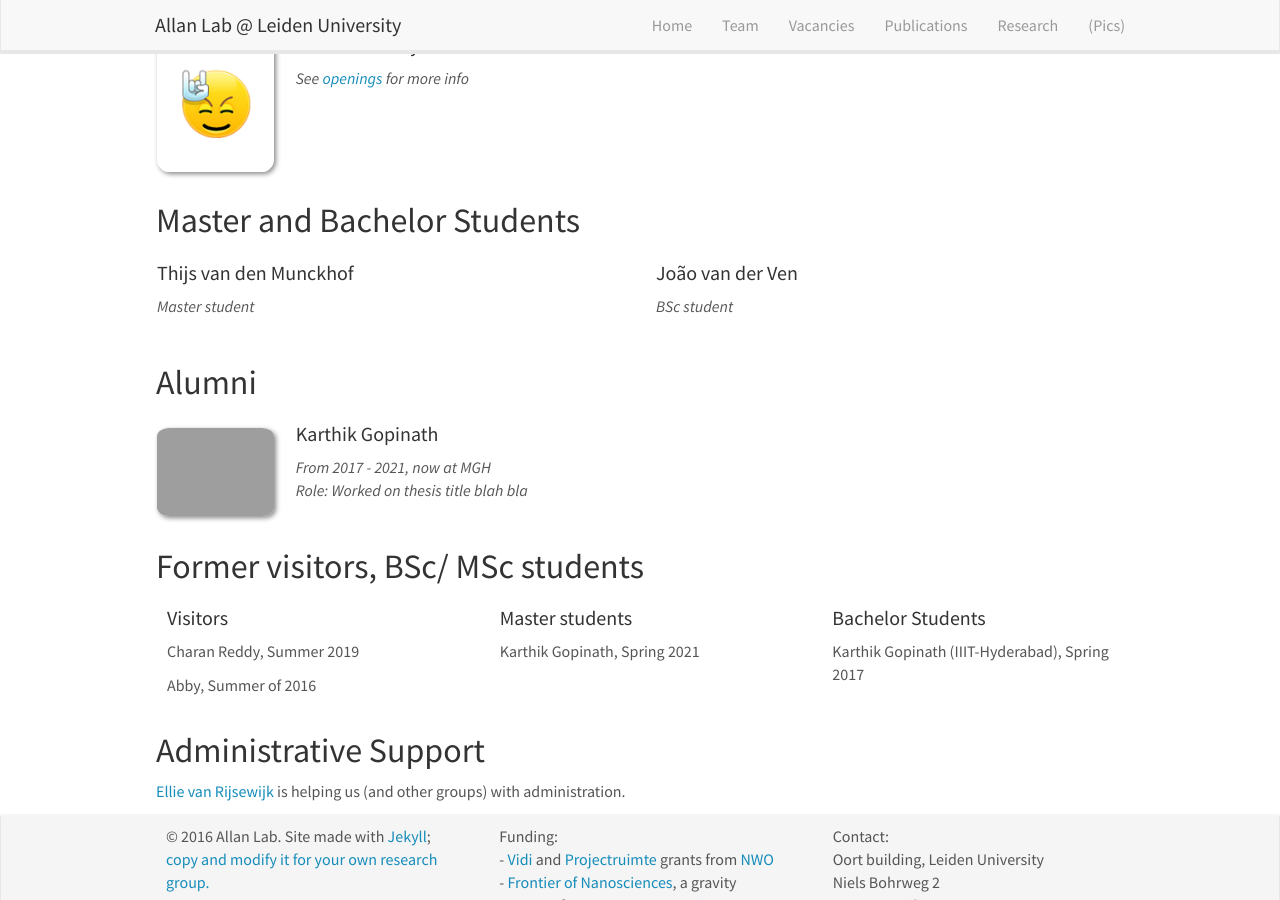
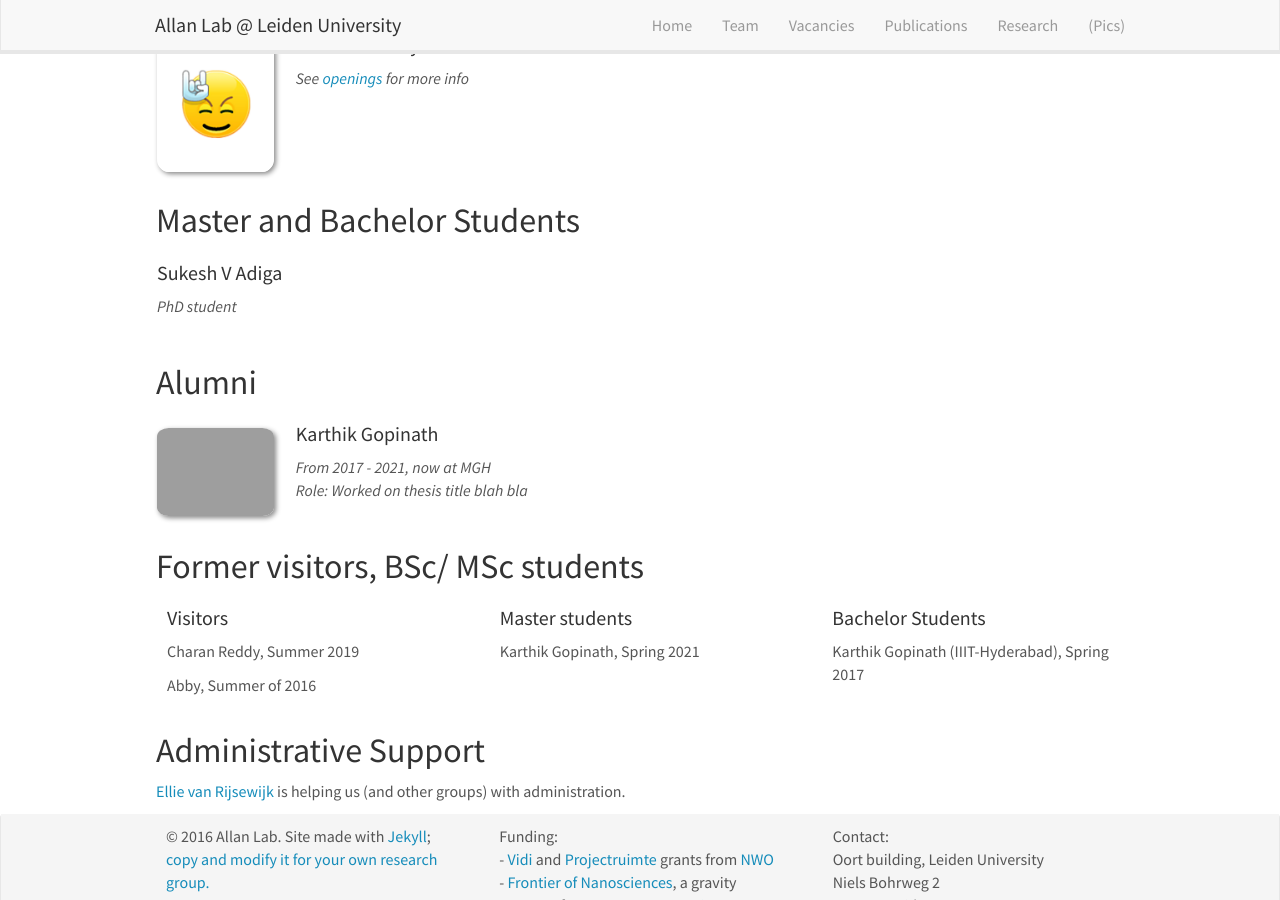
Before and after one commit to kharitz/shapets_website, a Jekyll site: the page built from _pages/team.md, in a window 1280 px wide and 900 px high, scrolled down 1573 px. Built offline with Jekyll 4.4.1, drawn with Linux system fonts in a browser that asks for light colours; nearby versions of some CDN libraries.

Commit message:
Update students.yml

```diff
--- a/_data/students.yml
+++ b/_data/students.yml
@@ -8,16 +8,9 @@
 #  education3:
 #  education4:
 
-- name: Thijs van den Munckhof
-  photo: rock.jpg
-  info: Master student
-  email: m.ortego.larrazabal@umail.leidenuniv.nl
+- name: Sukesh V Adiga
+  photo: svd.jpg
+  info: PhD student
+  email: sadiga@gmail.com
   number_educ: 0
   education1:
-
-- name: João van der Ven
-  photo: rock.jpg
-  info: BSc student
-  email: m.ortego.larrazabal@umail.leidenuniv.nl
-  number_educ: 0
-  education1:
```
